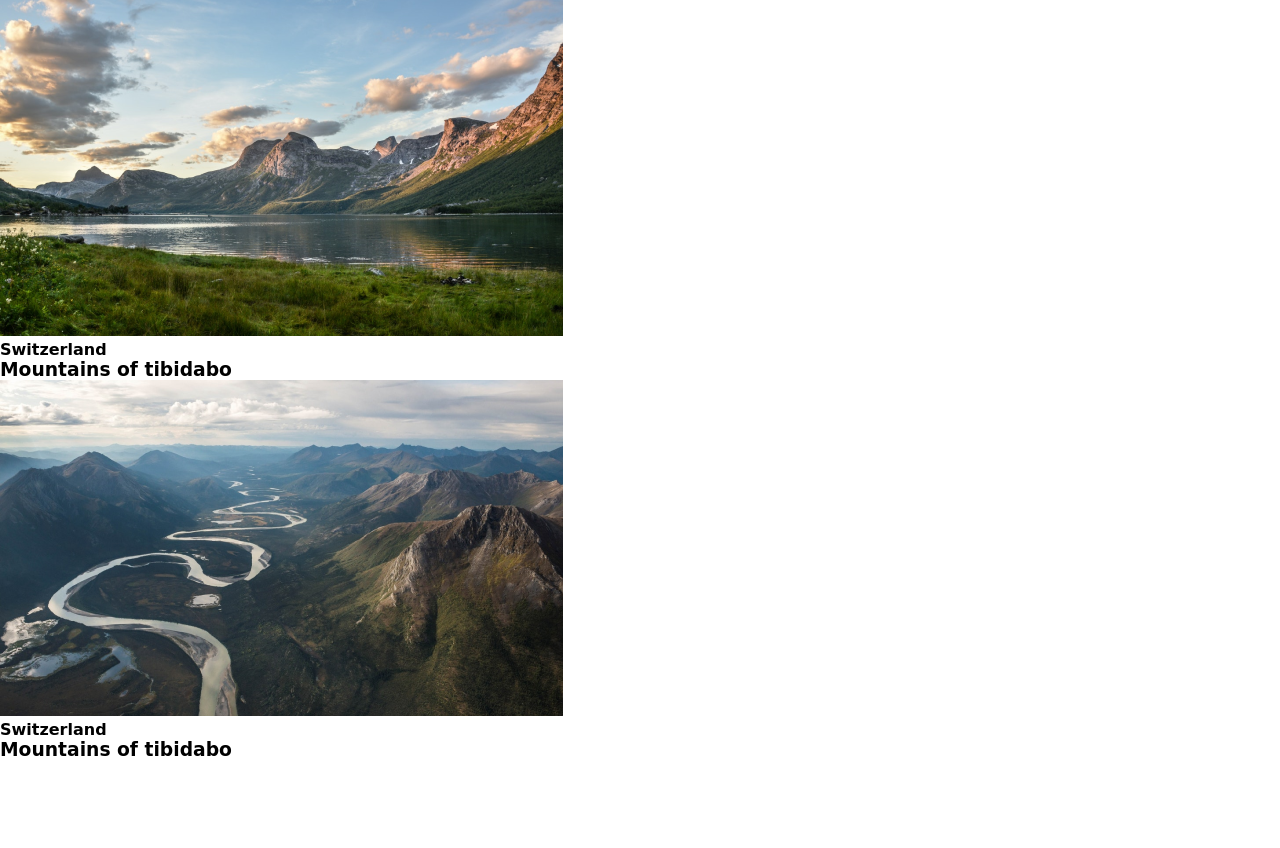
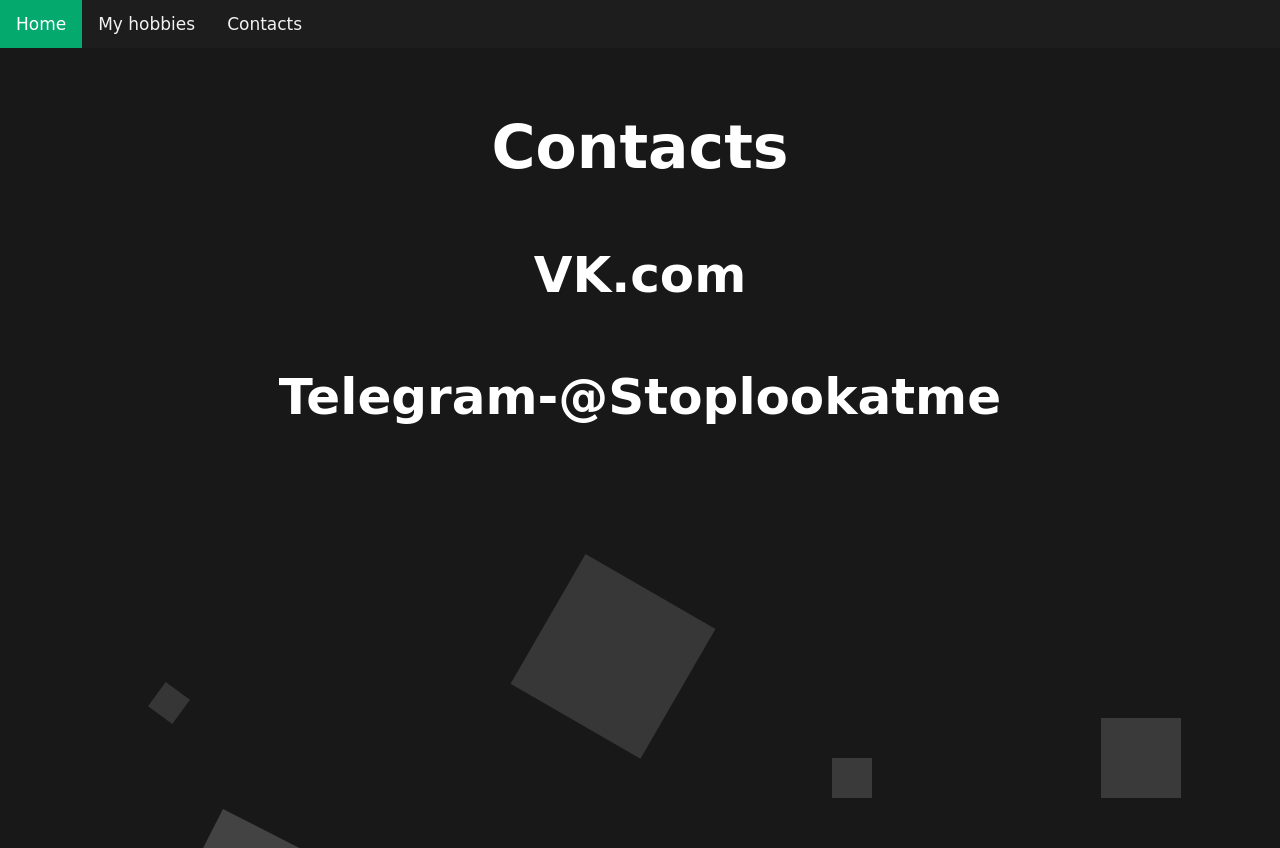
Before and after one commit to FortyXD/Happy-birsday-Liza, a plain HTML site: page untitled1/contacts/contact.html in a window 1280 px wide. Before the commit the page ends 800 px from the top, so only its background shows below. Drawn offline with Linux system fonts and the light colour scheme; files that its build step writes are made by us from their sources.

Commit message:
new
Добавил переходы анимации добавил фулл сделаные контакты, также разобрался с анимациями и слоями

```diff
--- /dev/null
+++ b/untitled1/Myhobbies/style.css
@@ -0,0 +1,54 @@
+* {
+    margin: 0;
+    padding: 0;
+    box-sizing: border-box;
+    color: #fff;
+    font-family: 'Baloo 2', cursive;
+}
+
+nav {
+    position: absolute;
+    width: 100%;
+    display: flex;
+    padding: 3rem 10rem;
+    justify-content: space-between;
+}
+
+.container {
+    height: 100vh;
+}
+.container img {
+    width: 100%;
+    position: absolute;
+    height: 110vh;
+    object-fit: cover;
+    z-index: -1;
+}
+.main-title {
+    position: absolute;
+    top: 30%;
+    left: 50%;
+    font-size: 6rem;
+    transform: translate(-50%, -30%);
+}
+
+.content {
+    width: 100%;
+    background: rgb(24, 24, 24);
+    min-height: 100vh;
+    z-index: 2;
+    position: absolute;
+}
+.content-images {
+    padding: 2rem;
+    display: flex;
+    justify-content: space-around;
+    align-items: center;
+    min-height: 60vh;
+    text-align: center;
+}
+
+.text {
+    padding: 2rem 20rem;
+    font-size: 1.1rem;
+}
--- a/untitled1/contacts/contact.html
+++ b/untitled1/contacts/contact.html
@@ -1,39 +1,39 @@
 <!DOCTYPE html>
-<link href="../mainfiles/style.css">
 <html lang="en">
+<link href="style.css" rel="stylesheet">
+<link href="../usefull_Items/topnavigation.css" rel="stylesheet">
+
+<div class="topnav" >
+    <a class="active" href="../mainfiles/index.html">Home</a>
+    <a href="../Myhobbies/myhobbies.html">My hobbies</a>
+    <a href="../contacts/contact.html">Contacts</a>
+
+</div>
+
 <head>
     <meta charset="UTF-8">
-    <head>
-        <meta charset="utf-8" />
-        <meta http-equiv="X-UA-Compatible" content="IE=edge,chrome=1" />
-        <title>Welcome</title>
-        <meta name="description" content="" />
-        <meta name="viewport" content="width=device-width, initial-scale=1" />
-        <link rel="stylesheet" href="./style.css" />
-        <link
-                href="https://fonts.googleapis.com/css?family=Oswald:700|Poppins"
-                rel="stylesheet"
-        />
-    </head>
+    <title>Contacts</title>
+
 
 </head>
 <body>
-<section>
-    <div class="content">
-        <div class="content-images">
-            <div>
-                <img src="../mainfiles/switzleft.png" alt="" />
-                <h4>Switzerland</h4>
-                <h3>Mountains of tibidabo</h3>
-            </div>
-            <div>
-                <img src="../mainfiles/switzright.png" alt="" />
-                <h4>Switzerland</h4>
-                <h3>Mountains of tibidabo</h3>
-            </div>
+<div class="banner-text">
+    <h1>Contacts</h1>
+    <a style="text-decoration: none" href='https://vk.com/'>
 
-        </div>
-    </section>
+        <h2 >VK.com </h2>
+    </a>
+    <h2>Telegram-@Stoplookatme </h2>
+</div>
+<div class="animation-area">
+    <ul class="box-area">
+        <li></li>
+        <li></li>
+        <li></li>
+        <li></li>
+        <li></li>
+        <li></li>
+    </ul>
+</div>
 </body>
 </html>
-</html>
--- /dev/null
+++ b/untitled1/contacts/style.css
@@ -0,0 +1,111 @@
+* {
+    margin: 0;
+    padding: 0;
+}
+h1 {
+    color: #fff;
+    text-align: center;
+    margin-top: 5%;
+    font-size: 60px;
+
+
+}
+body {
+    font-family: 'Baloo 2', cursive;
+}
+.banner-text {
+    width: 100%;
+    position: absolute;
+    z-index: 1;
+}
+.banner-text ul {
+    height: 50px;
+    float: right;
+}
+.banner-text ul li {
+    display: inline-block;
+    padding: 5px;
+    text-transform: uppercase;
+    color: #fff;
+    font-size: 20px;
+}
+.banner-text ul li:hover {
+    cursor: pointer;
+}
+.banner-text h2 {
+    text-align: center;
+    color: #fff;
+    font-size: 50px;
+    margin-top: 5%;
+}
+.animation-area {
+    background: rgb(24, 24, 24);
+    width: 100%;
+    height: 100vh;
+}
+.box-area {
+    position: relative;
+    top: 0;
+    left: 0;
+    width: 100%;
+    height: 100%;
+    overflow: hidden;
+}
+.box-area li {
+    position: absolute;
+    display: block;
+    list-style: none;
+    width: 25px;
+    height: 25px;
+    background: rgba(255, 255, 255, 0.2);
+    animation: animate 20s linear infinite;
+    bottom: -150px;
+}
+.box-area li:nth-child(1) {
+    left: 86%;
+    width: 80px;
+    height: 80px;
+    animation-delay: 0s;
+}
+.box-area li:nth-child(2) {
+    left: 12%;
+    width: 30px;
+    height: 30px;
+    animation-delay: 1.5s;
+    animation-duration: 10s;
+}
+.box-area li:nth-child(3) {
+    left: 70%;
+    width: 100px;
+    height: 100px;
+    animation-delay: 5.5s;
+}
+.box-area li:nth-child(4) {
+    left: 42%;
+    width: 150px;
+    height: 150px;
+    animation-delay: 0s;
+    animation-duration: 15s;
+}
+.box-area li:nth-child(5) {
+    left: 65%;
+    width: 40px;
+    height: 40px;
+    animation-delay: 0s;
+}
+.box-area li:nth-child(6) {
+    left: 15%;
+    width: 110px;
+    height: 110px;
+    animation-delay: 3.5s;
+}
+@keyframes animate {
+    0% {
+        transform: translateY(0) rotate(0deg);
+        opacity: 1;
+    }
+    100% {
+        transform: translateY(-800px) rotate(360deg);
+        opacity: 0;
+    }
+}
--- a/untitled1/mainfiles/style.css
+++ b/untitled1/mainfiles/style.css
@@ -3,7 +3,7 @@
   padding: 0;
   box-sizing: border-box;
   color: #fff;
-  font-family: "Poppins", sans-serif;
+  font-family: 'Baloo 2', cursive;
 }
 nav {
   position: absolute;
```
Also changed, not shown: untitled1/Myhobbies/myhobbies.html (+51 -3 lines), untitled1/mainfiles/index.html (+2 -1 lines).
